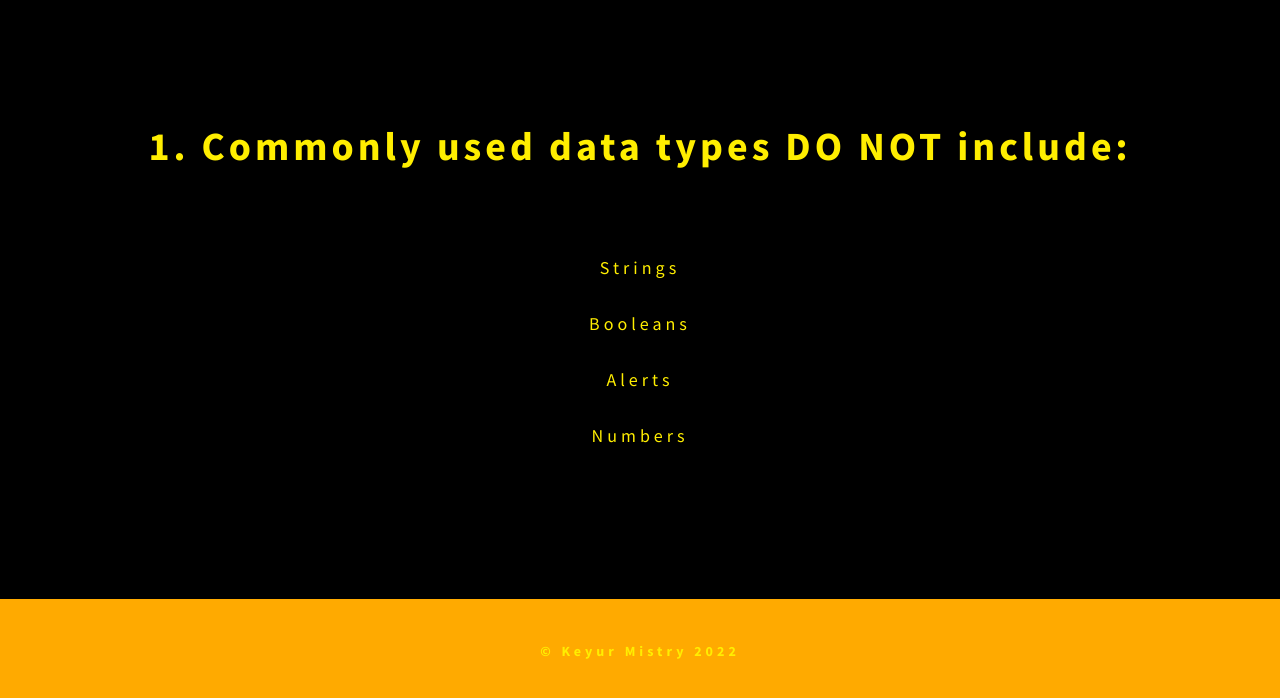
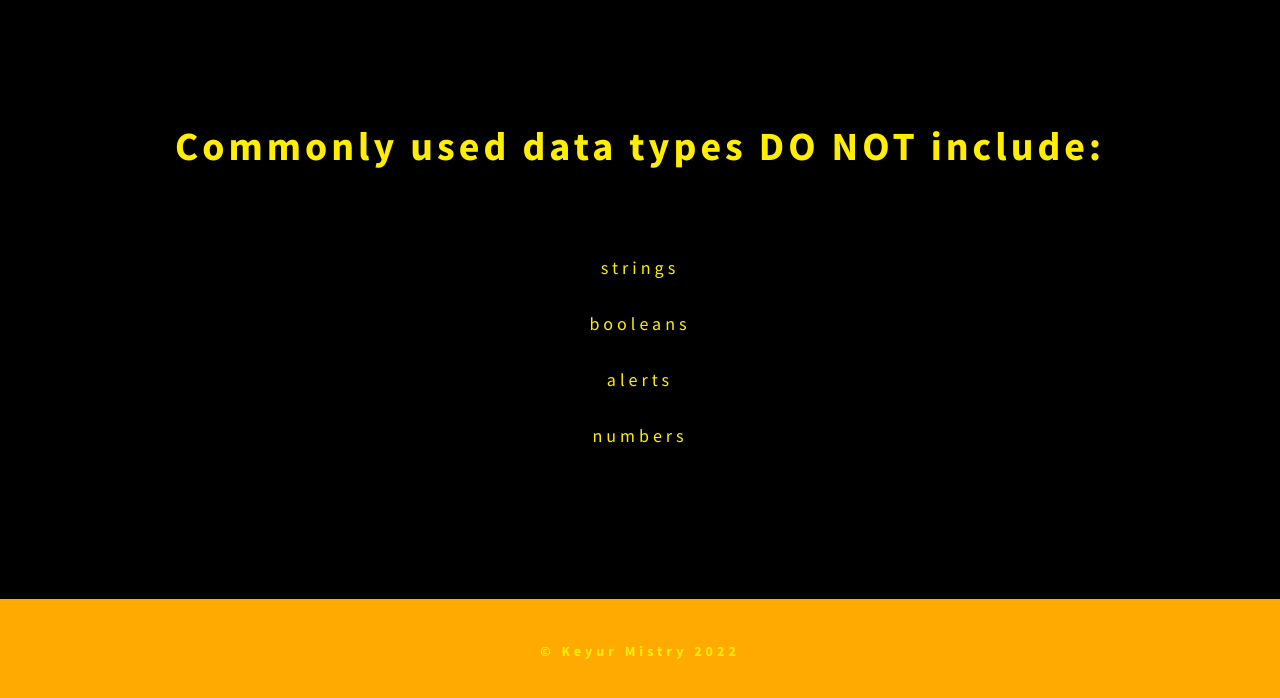
Before and after one commit to keyurmist/Javascript-Quiz, a plain HTML site: page index.html in a window 1280 px wide. Both pictures are taken after a click on the button "START". Shown: the part 96-794 px from the top of the page. Drawn offline with Linux system fonts and the light colour scheme.

Commit message:
added questions array

```diff
--- a/Assets/pseudo.js
+++ b/Assets/pseudo.js
@@ -1,7 +1,6 @@
 // global declarations
-const questions = [];
 let questionIndex = 0;
-let timerValue = 10 * questions.length;
+let timerValue = 10 * 5;
 let quizComplete = false;
 
 const startButton = document.getElementById("start-btn");
@@ -9,6 +8,35 @@ const startButton = document.getElementById("start-btn");
 const bannerSection = document.getElementById("banner");
 
 const mainElement = document.getElementById("main");
+
+var questions = [
+  {
+      text: "Commonly used data types DO NOT include:",
+      choices: ["strings", "booleans", "alerts", "numbers"],
+      answer: "alerts"
+  },
+  {
+      text: "The condition in an if / else statement is enclosed within ____.",
+      choices: ["quotes", "curly brackets", "parentheses", "square brackets"],
+      answer: "parentheses"
+  },
+  {
+      text: "Arrays in Javascript can be used to store ____.",
+      choices: ["numbers and strings", "other arrays", "booleans", "all of the above"],
+      answer: "all of the above"
+  },
+  {
+      text: "String values must be enclosed within ____ when being assigned to variables.",
+      choices: ["commas", "curly brackets", "quotes", "parenthesis"],
+      answer: "quotes"
+  },
+  {
+      text: "A very useful tool for used during development and debugging for printing content to the debugger is:",
+      choices: ["Javascript", "terminal / bash", "for loops", "console log"],
+      answer: "console log"
+  },
+
+];
 
 const onLoad = () => {
   // initialise local storage
@@ -62,31 +90,38 @@ const renderTimerSection = () => {
 };
 
 const renderQuestionSection = () => {
+
+  const currentQuestion = questions[0];
+
   const section = document.createElement("section");
   section.setAttribute("class", "content-section question-container")
 
   const h2 = document.createElement("h2");
   h2.setAttribute("class", "content-section-title");
-  h2.textContent = "1. Commonly used data types DO NOT include:"
+  h2.textContent = currentQuestion.text;
 
   const ul = document.createElement("ul");
   ul.setAttribute("class", "feedback-list");
 
   const li1 = document.createElement("li");
   li1.setAttribute("class", "list-item");
-  li1.textContent = "Strings";
+  li1.setAttribute("data-value", currentQuestion.choices[0])
+  li1.textContent = currentQuestion.choices[0];
 
   const li2 = document.createElement("li");
   li2.setAttribute("class", "list-item");
-  li2.textContent = "Booleans";
+  li2.setAttribute("data-value", currentQuestion.choices[1])
+  li2.textContent = currentQuestion.choices[1];
 
   const li3 = document.createElement("li");
   li3.setAttribute("class", "list-item");
-  li3.textContent = "Alerts";
+  li3.setAttribute("data-value", currentQuestion.choices[2])
+  li3.textContent = currentQuestion.choices[2];
 
   const li4 = document.createElement("li");
   li4.setAttribute("class", "list-item");
-  li4.textContent = "Numbers";
+  li4.setAttribute("data-value", currentQuestion.choices[3])
+  li4.textContent = currentQuestion.choices[3];
 
   ul.append(li1, li2, li3, li4);
 
--- a/index.html
+++ b/index.html
@@ -21,6 +21,7 @@
         </nav>
     </header>
     <main class="main" id="main">
+        <div id="currentTime"></div>
         <section class="content-section" id="banner">
             <h1 class="content-section-title">Javascript Quiz</h1>
             <h2 class="content-section-info">Test your Javascript knowledge</h2>
```
